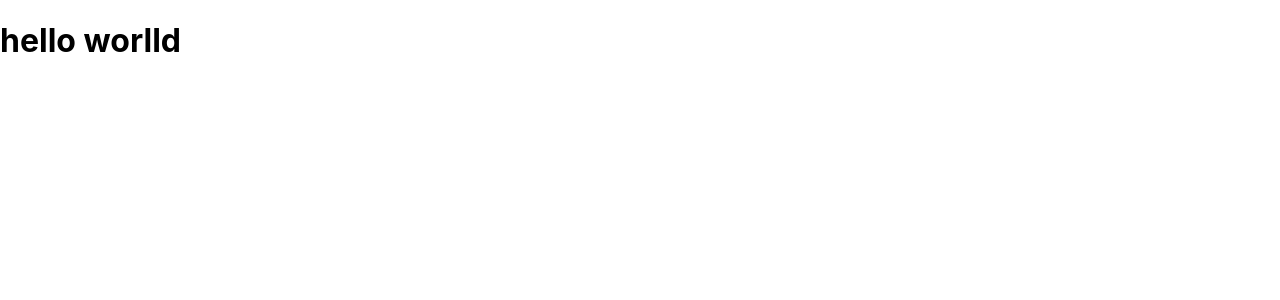
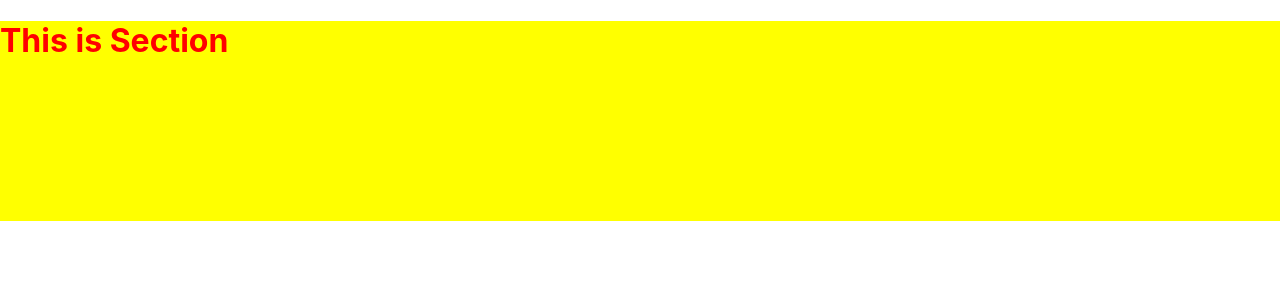
Before and after one commit to laxmi20936/Titan_UI, a React (Create React App) app: page / in a window 1280 px wide. Shown: the top 300 px of the page. Built offline with nearby package versions, Linux system fonts and the light colour scheme.

Commit message:
section added

```diff
--- a/src/App.js
+++ b/src/App.js
@@ -1,10 +1,10 @@
 // import logo from './logo.svg';
-
+import {Section } from './components/Section'
 
 function App() {
   return (
     <div className="App">
-      <h1>hello worlld</h1>
+      <Section/>
 
     </div>
   );
--- /dev/null
+++ b/src/components/Section.js
@@ -0,0 +1,9 @@
+const setion = {
+    color:"red",
+    height:"200px",
+    backgroundColor: "yellow"
+
+}
+export const Section = ()=>{
+    return <h1 style={setion}>This is Section</h1>
+}
```
